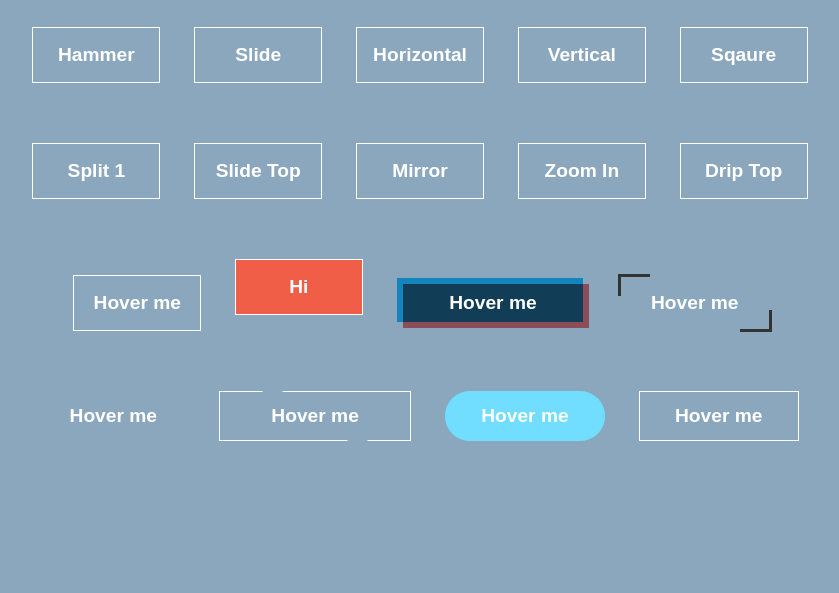
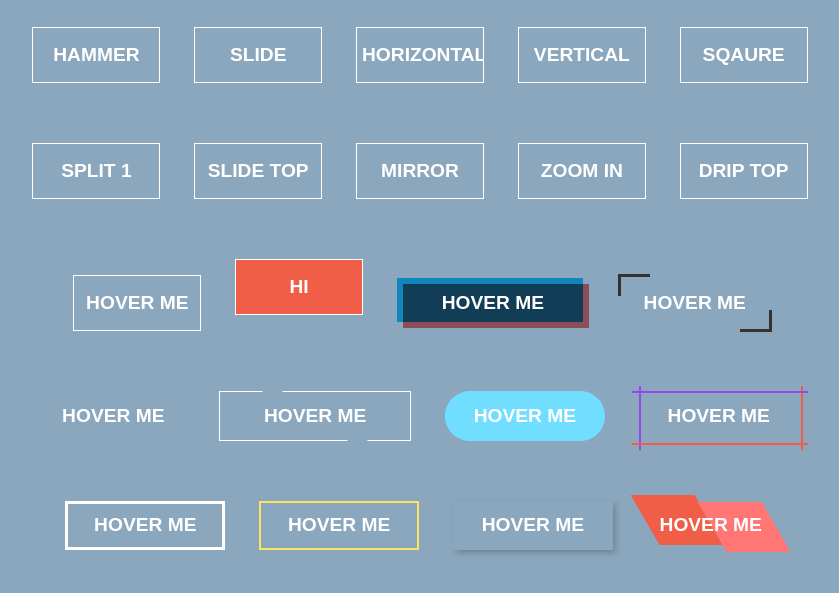
Before and after one commit to yaminshaikh217/Largest-Button-Libaray, a plain HTML site: page index.html in a window 1280 px wide. Shown: the part 81-674 px from the top of the page, without its empty margins (220-1059 px from the left). Drawn offline with Linux system fonts and the light colour scheme.

Commit message:
Button 18 to 22 added

```diff
--- a/index.html
+++ b/index.html
@@ -30,6 +30,10 @@
         <button class=" btn btn16">Hover me <span class="span16"></span> </button>
         <button class="btn btn17">Hover me</button>
         <button class="btn btn18">Hover me</button>
+        <button class="btn btn19">Hover me</button>
+        <button class="btn btn20"> <span>Hover me</span></button>
+        <button class="btn btn21"> Hover me<span></span></button>
+        <button class="btn btn22">Hover me</button>
 
     </main>
 
--- a/style.css
+++ b/style.css
@@ -21,6 +21,10 @@ h1 {
   padding: 0;
   text-align: center;
   color: #333;
+}
+
+.btn {
+  text-transform: uppercase;
 }
 
 .btn:focus {
@@ -831,7 +835,58 @@ h1 {
   height: 3.1rem;
   background: transparent;
   font-weight: 700;
-  border: 1px solid #fff;
+  border: 0;
+  font-size: 1.2rem;
+  padding: 5px;
+  color: rgb(255, 255, 255);
+  cursor: pointer;
+  margin: 30px 15px;
+  /* overflow: hidden; */
+  transition: all 0.3s linear;
+}
+
+.btn18::before {
+  content: "";
+  position: absolute;
+  width: 100%;
+  height: 4rem;
+  top: -5px;
+  left: 0px;
+  border-left: 2px solid #9647f0;
+  border-right: 2px solid #f05e47;
+  transition: 0.4s all linear;
+}
+
+.btn18::after {
+  content: "";
+  position: absolute;
+  top: 0;
+  left: -7px;
+  width: 11rem;
+  height: 100%;
+  border-top: 2px solid #9647f0;
+  border-bottom: 2px solid #f05e47;
+  transition: all 0.3s linear;
+  transition-delay: 0.1s;
+}
+
+.btn18:hover:before {
+  transform: rotateY(180deg);
+}
+
+.btn18:hover:after {
+  transform: rotateX(180deg);
+}
+
+/*  ********* Btn19 *************** */
+
+.btn19 {
+  position: relative;
+  width: 10rem;
+  height: 3.1rem;
+  background: transparent;
+  font-weight: 700;
+  border: 3px solid #fff;
   font-size: 1.2rem;
   padding: 5px;
   color: rgb(255, 255, 255);
@@ -840,3 +895,245 @@ h1 {
   overflow: hidden;
   transition: all 0.3s linear;
 }
+
+.btn19::before {
+  content: "";
+  position: absolute;
+  top: 0;
+  left: 0;
+  bottom: 0;
+  right: 0;
+  border-top: calc(3.1rem / 2) solid #fff;
+  border-bottom: calc(3.1rem / 2) solid #fff;
+  border-right: calc(3.1rem / 2) solid transparent;
+  z-index: -1;
+  transform: translateX(-100%);
+  transition: all 0.4s linear;
+}
+
+.btn19::after {
+  content: "";
+  position: absolute;
+  top: 0;
+  left: 0;
+  bottom: 0;
+  right: 0;
+  border-top: calc(3.1rem / 2) solid #fff;
+  border-bottom: calc(3.1rem / 2) solid #fff;
+  border-left: calc(3.1rem / 2) solid transparent;
+  z-index: -1;
+  transform: translateX(100%);
+  transition: all 0.4s linear;
+}
+
+.btn19:hover {
+  color: #333;
+}
+
+.btn19:hover:before {
+  transform: translateX(0);
+}
+
+.btn19:hover:after {
+  transform: translateX(0);
+}
+
+/*  ********* Btn20 *************** */
+
+.btn20 {
+  position: relative;
+  width: 10rem;
+  height: 3.1rem;
+  background: transparent;
+  font-weight: 700;
+  border: 2px solid rgb(255, 226, 96);
+  font-size: 1.2rem;
+  padding: 5px;
+  color: rgb(255, 255, 255);
+  cursor: pointer;
+  margin: 30px 15px;
+  overflow: hidden;
+  transition: all 0.3s linear;
+}
+
+.btn20::before,
+.btn20::after,
+.btn20 span::before,
+.btn20 span::after {
+  content: "";
+  position: absolute;
+  width: 25%;
+  height: 100%;
+  background-color: rgb(214, 183, 45);
+  z-index: -1;
+  transition: all 0.2s linear;
+}
+
+.btn20::before {
+  top: 0;
+  left: -25%;
+}
+
+.btn20::after {
+  top: -100%;
+  left: 25%;
+}
+
+.btn20:hover:after {
+  top: 0;
+  left: 25%;
+}
+
+.btn20:hover::before {
+  top: 0;
+  left: 0;
+}
+
+.btn20 span::before {
+  top: 100%;
+  right: 25%;
+}
+
+.btn20 span::after {
+  top: 0;
+  right: -100%;
+}
+
+.btn20:hover span::before {
+  top: 0;
+  right: 25%;
+}
+
+.btn20:hover span::after {
+  top: 0;
+  right: 0;
+}
+
+/*  ********* Btn21*************** */
+
+.btn21 {
+  position: relative;
+  width: 10rem;
+  height: 3.1rem;
+  background: transparent;
+  font-weight: 700;
+  border: 0;
+  font-size: 1.2rem;
+  padding: 5px;
+  box-shadow: 3px 3px 6px rgba(0, 0, 0, 0.2);
+  color: rgb(255, 255, 255);
+  cursor: pointer;
+  margin: 30px 15px;
+  overflow: hidden;
+  transition: all 0.3s linear;
+}
+
+.btn21::before,
+.btn21::after {
+  content: "";
+  position: absolute;
+  top: 50%;
+  width: 20px;
+  height: 20px;
+  border-radius: 50%;
+  background-color: #f05e47;
+  z-index: -1;
+  opacity: 0;
+  transform: translateY(-50%);
+  transition: all 0.4s linear;
+}
+
+.btn21::before {
+  left: 0;
+  box-shadow: -100px 0 1px #f05e47;
+}
+
+.btn21::after {
+  right: 0;
+  box-shadow: 100px 0 1px #f05e47;
+}
+
+.btn21:hover:before {
+  left: 50%;
+  opacity: 01;
+  box-shadow: 30px 0 0 #f05e47;
+}
+
+.btn21:hover:after {
+  right: 50%;
+  opacity: 1;
+  box-shadow: -30px 0 0 #f05e47;
+}
+
+.btn21 span {
+  position: absolute;
+  left: 0;
+  top: 0;
+  width: 100%;
+  height: 100%;
+  z-index: -1;
+  transform: scale(0);
+  border-radius: 4px;
+  background-color: #f05e47;
+  transition: all 0.2s linear;
+  transition-delay: 0.3s;
+}
+
+.btn21:hover span {
+  transform: scale(1);
+}
+
+/*  ********* Btn22*************** */
+
+.btn22 {
+  position: relative;
+  width: 8rem;
+  height: 3.1rem;
+  background: transparent;
+  font-weight: 700;
+  border: 0;
+  font-size: 1.2rem;
+  padding: 5px;
+  color: rgb(255, 255, 255);
+  cursor: pointer;
+  margin: 30px 15px;
+  transition: all 0.3s linear;
+}
+
+.btn22::before {
+  content: "";
+  position: absolute;
+  height: 100%;
+  width: 50%;
+  background-color: #f05e47;
+  top: -6px;
+  left: -1%;
+  transform: skewX(30deg);
+  z-index: -1;
+  transition: all 0.3s linear;
+}
+
+.btn22::after {
+  content: "";
+  position: absolute;
+  height: 100%;
+  width: 50%;
+  background-color: #ff7675;
+  top: 1px;
+  left: 51%;
+  transform: skewX(30deg);
+  z-index: -1;
+  transition: all 0.3s linear;
+}
+
+.btn22:hover:before {
+  top: 0;
+  left: 0;
+  transform: skewX(0deg);
+}
+
+.btn22:hover:after {
+  top: 0;
+  left: 50%;
+  transform: skewX(0deg);
+}
```
